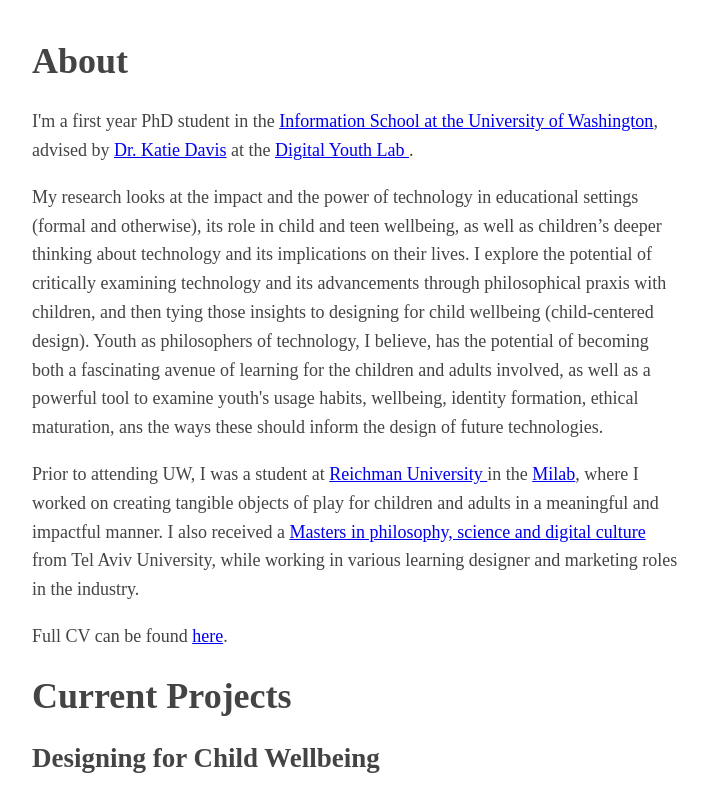
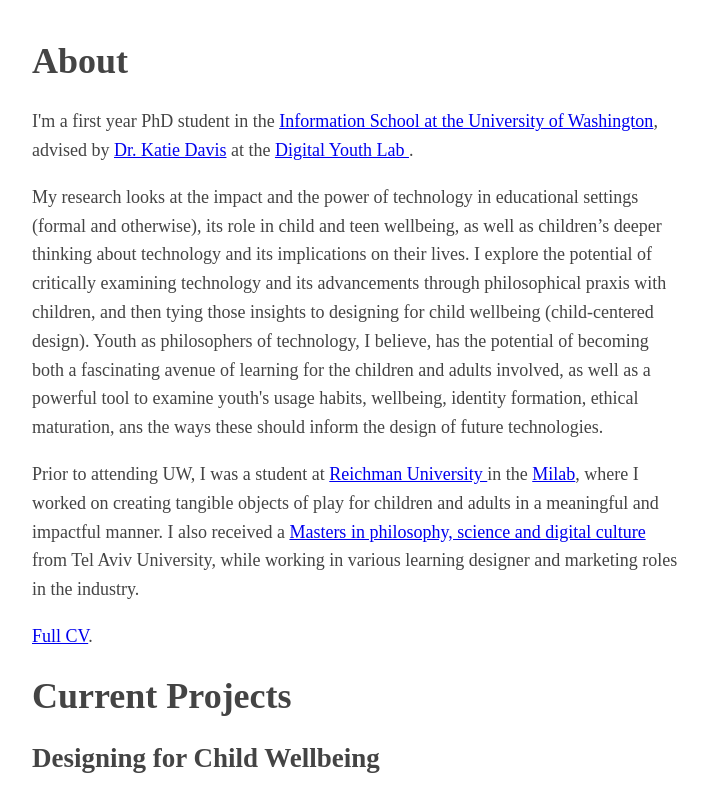
Before and after one commit to RotemLand/me, a plain HTML site: page index.html in a window 1280 px wide. Shown: the top 794 px of the page, without its empty margins (283-991 px from the left). Drawn offline with Linux system fonts and the light colour scheme.

Commit message:
Update index.html

```diff
--- a/index.html
+++ b/index.html
@@ -28,7 +28,7 @@
             I also received a <a href="https://go.tau.ac.il/he/humanities/ma/history-philosophy?v=additional-info">Masters in philosophy, science and digital culture</a> from Tel Aviv University, while working in various learning designer and marketing roles in the industry.
        </p>
 
-       <p> Full CV can be found <a href="https://github.com/RotemLand/me/raw/main/Rotem%20Landesman_Resume01_22.pdf">here</a>.
+       <p><a href="https://github.com/RotemLand/me/raw/main/Rotem%20Landesman_Resume01_22.pdf">Full CV</a>.
         </p>
 
     </header>
```
